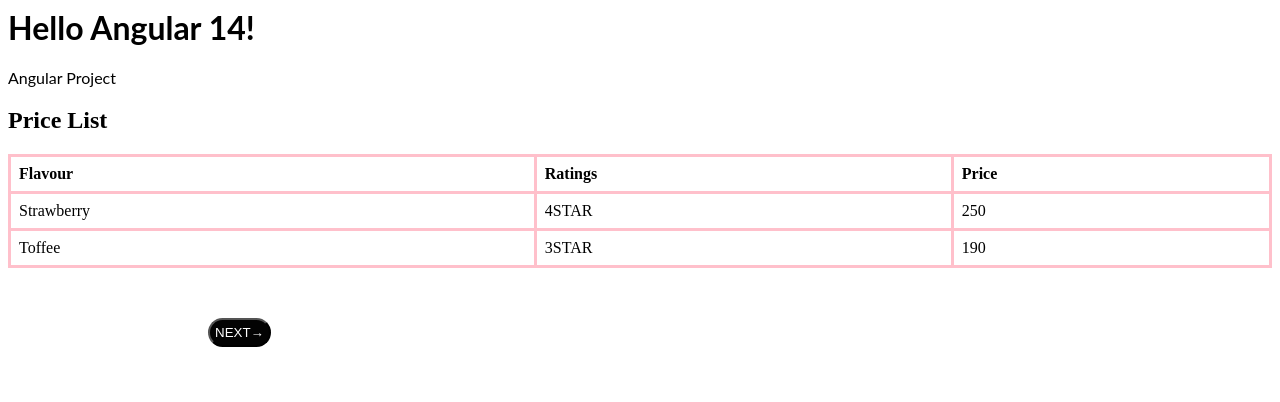
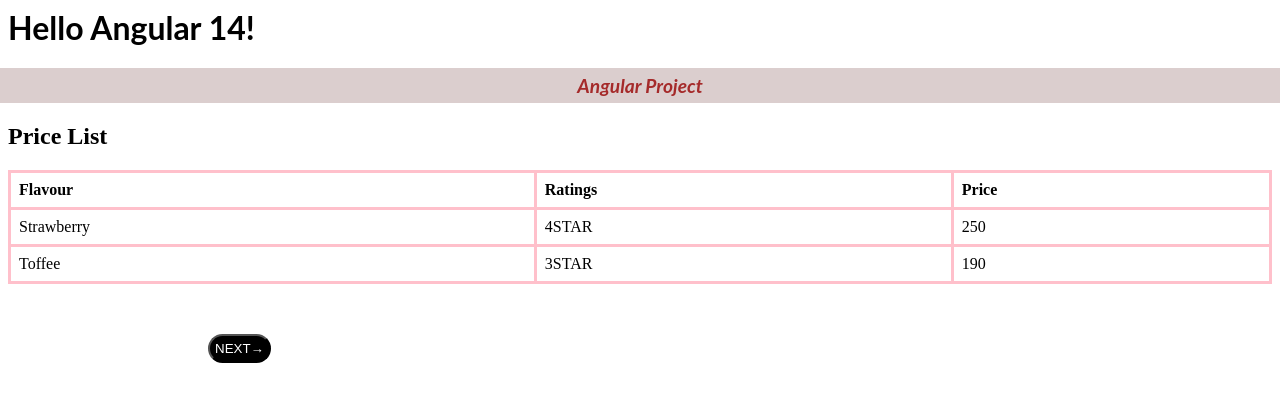
Before and after one commit to Nandhinisn12/Angular-project, an Angular app: page / in a window 1280 px wide. Shown: the top 402 px of the page. Built offline with nearby package versions, Linux system fonts and the light colour scheme.

Commit message:
Update app.component.css

```diff
--- a/src/app/app.component.css
+++ b/src/app/app.component.css
@@ -1,8 +1,71 @@
 p {
   font-family: Lato;
+  font-size: larger;
+  font-weight: 400;
+  color: brown;
+  font-style: italic;
+  text-align: center;
+  background-color: rgba(179, 151, 151, 0.466);
+  margin-left: -10px;
+  margin-right: -10px;
+  padding: 6px;
+  margin-top: 8px;
+  margin-bottom: 8px;
 }
+.one {
+  text-align: center;
+
+  padding: 16px;
+  margin-left: -10px;
+  margin-right: -10px;
+  margin-top: -8px;
+  margin-bottom: -8px;
+}
+#format td,
+#format th {
+  border: 0.5px solid pink;
+  padding: 2px;
+  width: 200px;
+  text-align: center;
+}
+table {
+  margin: auto;
+  padding: auto;
+}
+h1,
+p {
+  text-align: center;
+}
+
+p {
+  font-weight: bold;
+}
+
+#mark td,
+#mark th {
+  padding: 10px;
+  width: 200px;
+  text-align: center;
+  border-collapse: collapse;
+}
+
+#mark tr:hover {
+  background-color: rgb(255, 253, 253);
+}
+
+#mark th {
+  padding-top: 12px;
+  padding-bottom: 12px;
+  text-align: center;
+  background-color: rgb(17, 149, 226);
+  color: rgb(255, 255, 255);
+}
+#mark tr:nth-child(odd) {
+  background-color: lightslategray;
+}
+
 button {
-  background-color: rgb(3, 3, 3);
+  background-color: black;
   color: rgb(255, 255, 255);
   border-radius: 100px;
   padding: 5px;
```
